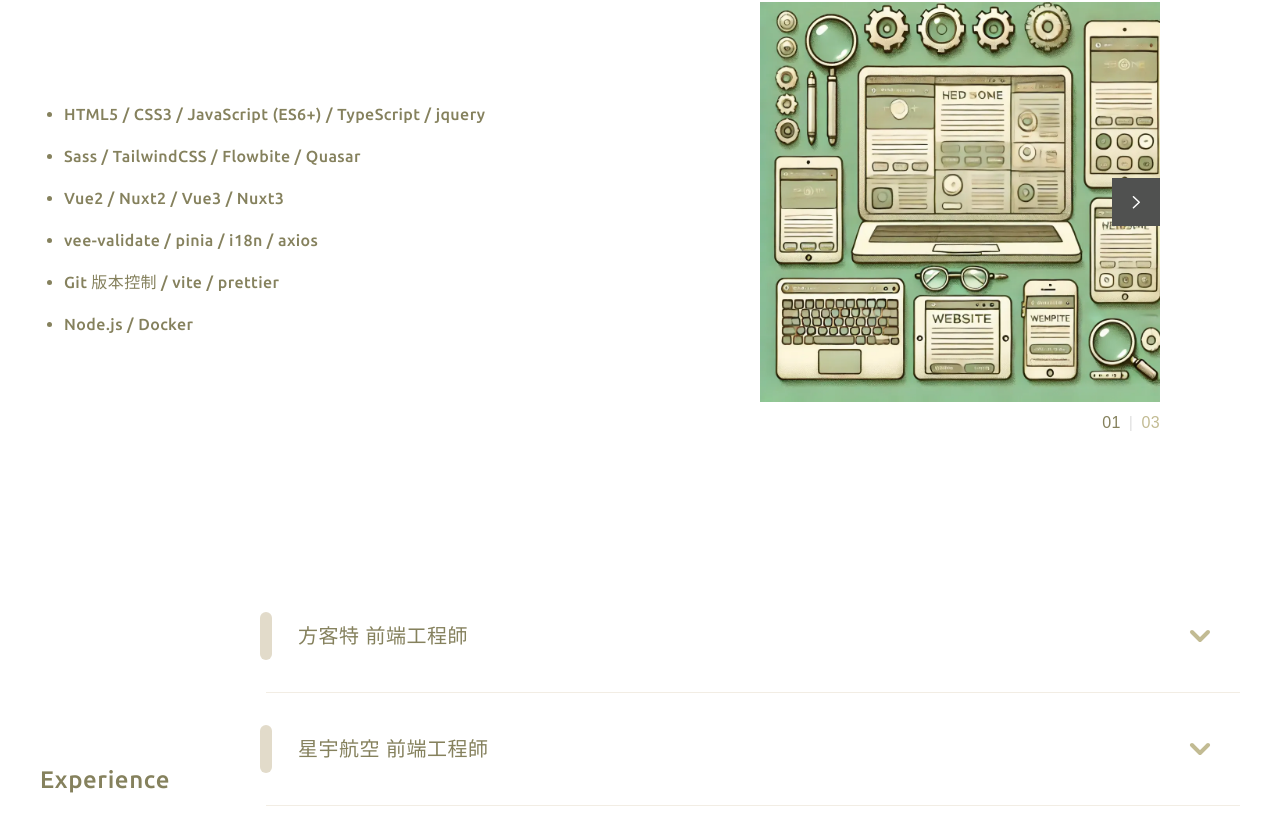
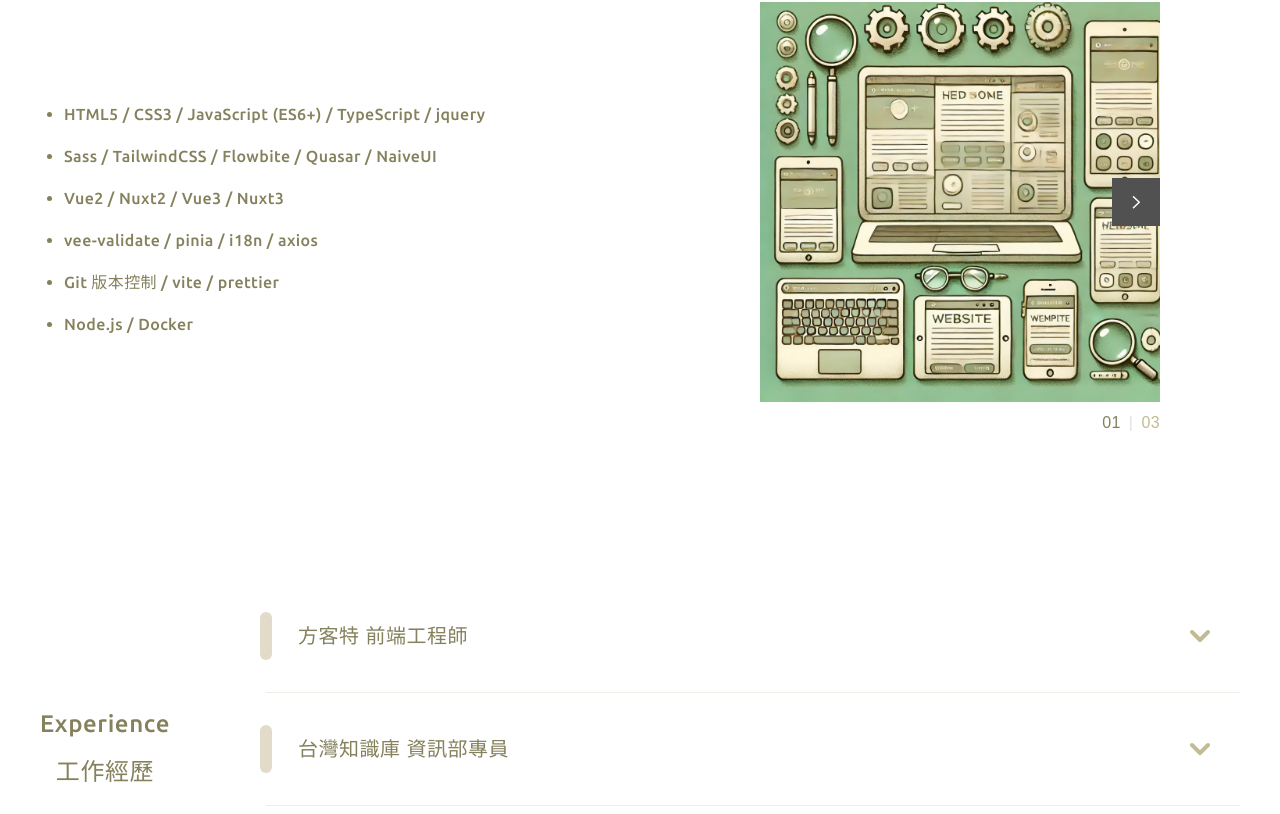
Before and after one commit to chaoowen/nuxt3-base, a Nuxt app: page / in a window 1280 px wide. Shown: the part 1542-2356 px from the top of the page. Built offline with nearby package versions, Linux system fonts and the light colour scheme; a web font is replaced by a local one.

Commit message:
feat: text update, hidden starlux experience

```diff
--- a/components/Page/Experience/ExperienceSection.vue
+++ b/components/Page/Experience/ExperienceSection.vue
@@ -14,27 +14,27 @@
     {
       title: '方客特 前端工程師',
       code: 'job-3',
-      date: '2023/10 - 在職中',
+      date: '2023/10 - 2025/03',
       text: '在接案公司的挑戰除了開發新專案，就是維護既有的龐大舊專案，想辦法在複雜的邏輯中做出新需求調整',
       list: [
-        '製作 5 個活動網站，使用 Nuxt3 + Tailwindcss + TypeScript 元件模板，加速開發',
+        '製作 5 個以上的活動網站，使用 Nuxt3 + Tailwindcss + TypeScript 元件模板，加速開發',
         '製作 1 個 html + sass + JavaScript 切版網站',
         '維護 4 個 PHP Laravel Blade 舊專案',
         '維護 2 個無障礙網站修正問題與過檢測',
         '維護 1 個 Nuxt2 + graphQL 大型網站',
       ],
     },
-    {
-      title: '星宇航空 前端工程師',
-      code: 'job-2',
-      date: '2023/03 - 2023/06',
-      text: '雖有準時完成專案，但因程式碼思考面與習慣不同，再加上時間限制下不夠有效的溝通而未通過試用期，但這段時間裡我學習了更具元件模組化與架構的想法，我覺得還是很充實，若有機會也想以現在的我再次挑戰',
-      list: [
-        '使用元件模板化寫程式',
-        'clean code 程式碼優化',
-        '依據使用者需求新增並調整網站功能',
-      ],
-    },
+    // {
+    //   title: '星宇航空 前端工程師',
+    //   code: 'job-2',
+    //   date: '2023/03 - 2023/06',
+    //   text: '雖有準時完成專案，但因程式碼思考面與習慣不同，再加上時間限制下不夠有效的溝通而未通過試用期，但這段時間裡我學習了更具元件模組化與架構的想法，我覺得還是很充實，若有機會也想以現在的我再次挑戰',
+    //   list: [
+    //     '使用元件模板化寫程式',
+    //     'clean code 程式碼優化',
+    //     '依據使用者需求新增並調整網站功能',
+    //   ],
+    // },
     {
       title: '台灣知識庫 資訊部專員',
       code: 'job-1',
--- a/components/Page/Skills/SkillsDevelop.vue
+++ b/components/Page/Skills/SkillsDevelop.vue
@@ -5,8 +5,7 @@
       <p>2021/10 起擔任前端工程師</p>
     </div>
     <p>
-      目前使用 Nuxt3 + Tailwindcss + Vite 進行響應式網站開發，並使用 flowbite
-      建造共用元件模板，提升開發速度。
+      目前使用 Nuxt3 + Tailwindcss + Vite 進行響應式網站開發。使用 UI framework 建造共用元件模板，提升開發速度。
     </p>
     <p>在程式協作面上，我熟悉 Git 版本控制，能夠有效地與其他工程師們共同開發；</p>
     <p>
--- a/components/Page/Skills/SkillsTool.vue
+++ b/components/Page/Skills/SkillsTool.vue
@@ -1,7 +1,7 @@
 <template>
   <ul class="list-disc pl-6 space-y-4 ubuntu-medium">
     <li>HTML5 / CSS3 / JavaScript (ES6+) / TypeScript / jquery</li>
-    <li>Sass / TailwindCSS / Flowbite / Quasar</li>
+    <li>Sass / TailwindCSS / Flowbite / Quasar / NaiveUI</li>
     <li>Vue2 / Nuxt2 / Vue3 / Nuxt3</li>
     <li>vee-validate / pinia / i18n / axios</li>
     <li>Git 版本控制 / vite / prettier</li>
```
